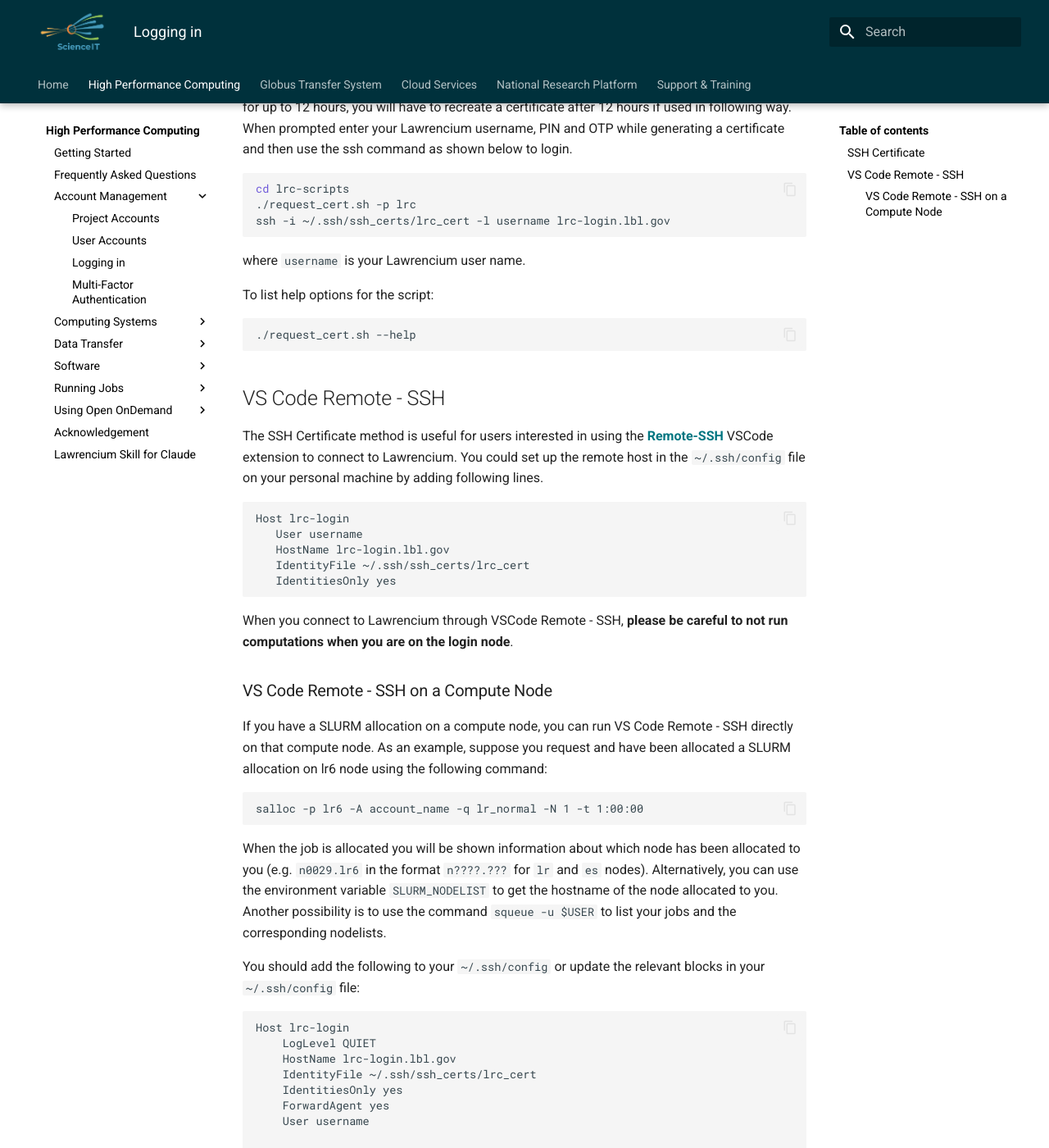
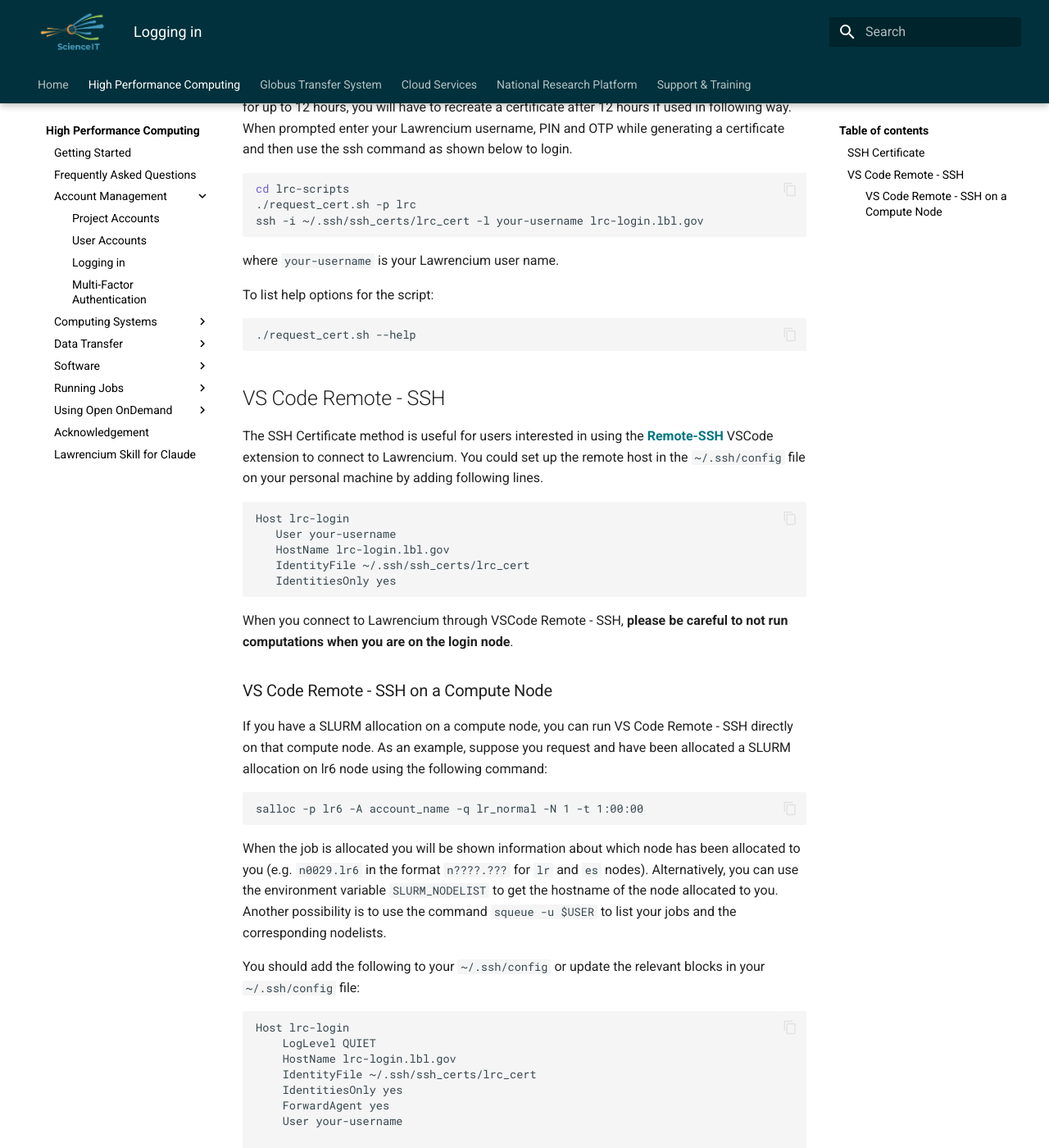
Before and after one commit to lbnl-science-it/scienceit-docs, an MkDocs documentation site: the page built from docs/hpc/accounts/loggingin.md, in a window 1280 px wide and 1400 px high, scrolled down 1228 px. Shown: the whole window at 82% size. Built offline with MkDocs 1.6.1 and Material for MkDocs 9.7.7, drawn with Linux system fonts in a browser that asks for light colours; some of the changed text lies outside the part shown.

Commit message:
Update username references to 'your-username'

````diff
--- a/docs/hpc/accounts/loggingin.md
+++ b/docs/hpc/accounts/loggingin.md
@@ -6,7 +6,7 @@
 You’ll need to generate and enter a one-time password each time that you log in. You’ll use an application called Google Authenticator to generate these passwords, which you can install and run on your smartphone and/or tablet. For instructions on setting up and using Google Authenticator, see [Multi-Factor Authentication](mfa.md). Once you have your PIN+OTP set up you can login to cluster using a ssh client of your choice or Linux/Mac terminal as
 
 ```sh
-ssh username@lrc-login.lbl.gov
+ssh your-username@lrc-login.lbl.gov
 ```
 
 You will be prompted to enter your password. Enter your PIN+OTP without any spaces. For example if your pin is `0123` and OTP is `456789`, then you will type it as `0123456789`. Note that the characters won’t appear on the screen.
@@ -31,9 +31,9 @@ The script `request_cert.sh` (when used with `-p lrc`) will create a certificate
 ```sh
 cd lrc-scripts
 ./request_cert.sh -p lrc
-ssh -i ~/.ssh/ssh_certs/lrc_cert -l username lrc-login.lbl.gov
+ssh -i ~/.ssh/ssh_certs/lrc_cert -l your-username lrc-login.lbl.gov
 ```
-where `username` is your Lawrencium user name.
+where `your-username` is your Lawrencium user name.
 
 To list help options for the script:
 ```
@@ -46,7 +46,7 @@ The SSH Certificate method is useful for users interested in using the [Remote-S
 
 ```sh
 Host lrc-login
-   User username
+   User your-username
    HostName lrc-login.lbl.gov
    IdentityFile ~/.ssh/ssh_certs/lrc_cert
    IdentitiesOnly yes
@@ -73,14 +73,14 @@ Host lrc-login
     IdentityFile ~/.ssh/ssh_certs/lrc_cert
     IdentitiesOnly yes
     ForwardAgent yes
-    User username
+    User your-username
 
 Host n????.???
     LogLevel QUIET
     StrictHostKeyChecking no
     ProxyJump lrc-login
     HostName %h
-    User username
+    User your-username
 ```
 
 Once you have the allocation, try connecting to the host: `> Remote-SSH: Connect to Host...` from the Command Palette using the hostname of the node allocated to you on the cluster. If you are prompted for a password use your cluster password (PIN+OTP).
````
